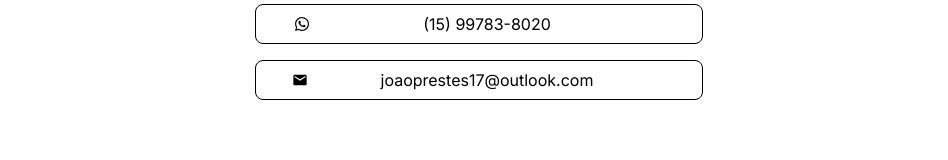
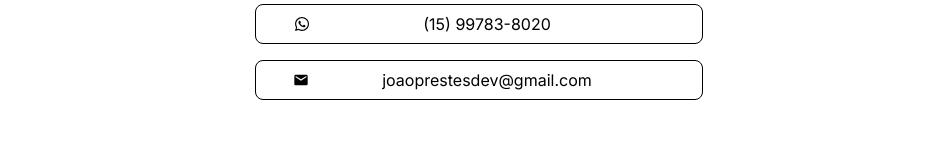
Before and after one commit to joaoclaudioprestes/my-portfolio, a Next.js app: page / in a window 1280 px wide. Shown: the part 4476-4636 px from the top of the page, without its empty margins (161-1109 px from the left). Built offline with nearby package versions, Linux system fonts and the light colour scheme.

Commit message:
Update index.tsx

```diff
--- a/src/components/Sections/Contact/index.tsx
+++ b/src/components/Sections/Contact/index.tsx
@@ -45,8 +45,8 @@ export const Contact = () => {
           </button>
           <button className="w-[90%] h-10 flex justify-around items-center bg-white border border-black rounded-lg md:w-[50%]">
             <MdEmail className="relative" />
-            <Link href="malito:joaoprestes17@outlook.com">
-              <span>joaoprestes17@outlook.com</span>
+            <Link href="malito:joaoprestesdev@gmail.com">
+              <span>joaoprestesdev@gmail.com</span>
             </Link>
             <span></span>
           </button>
```
